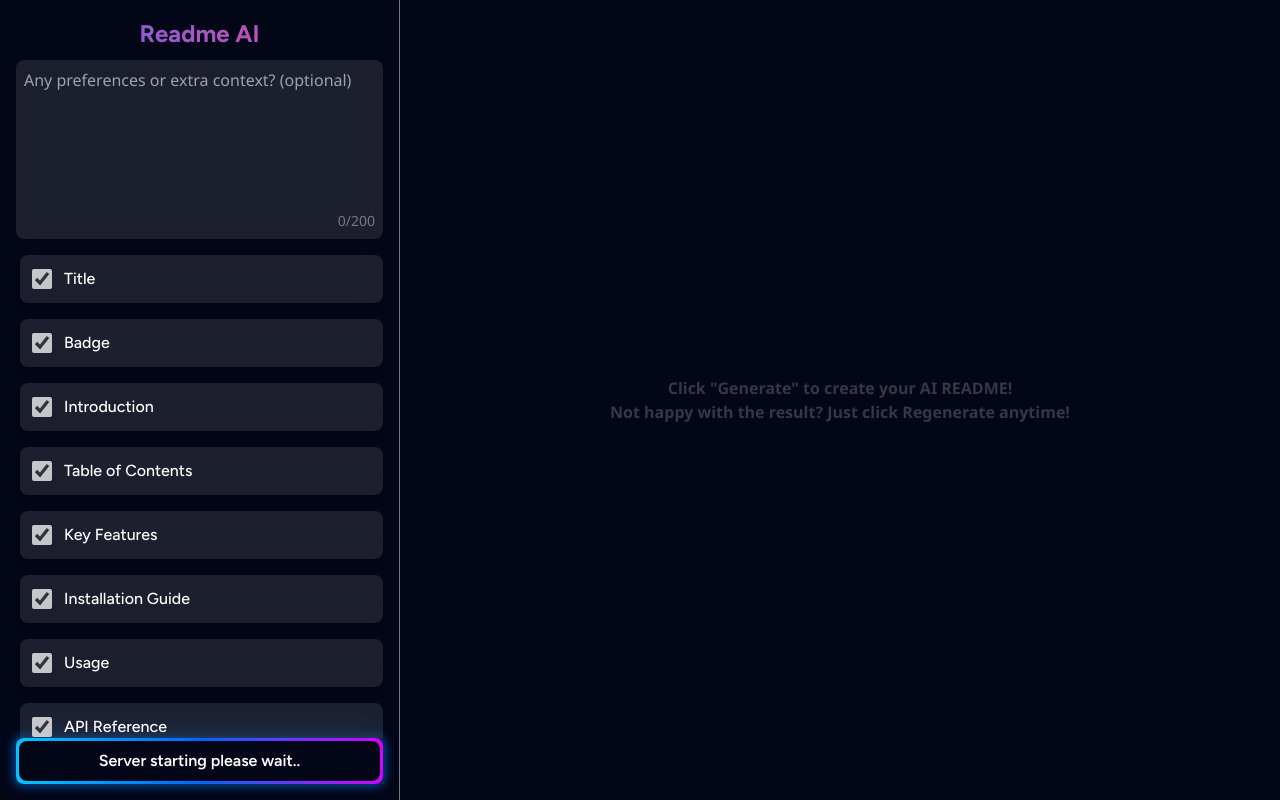
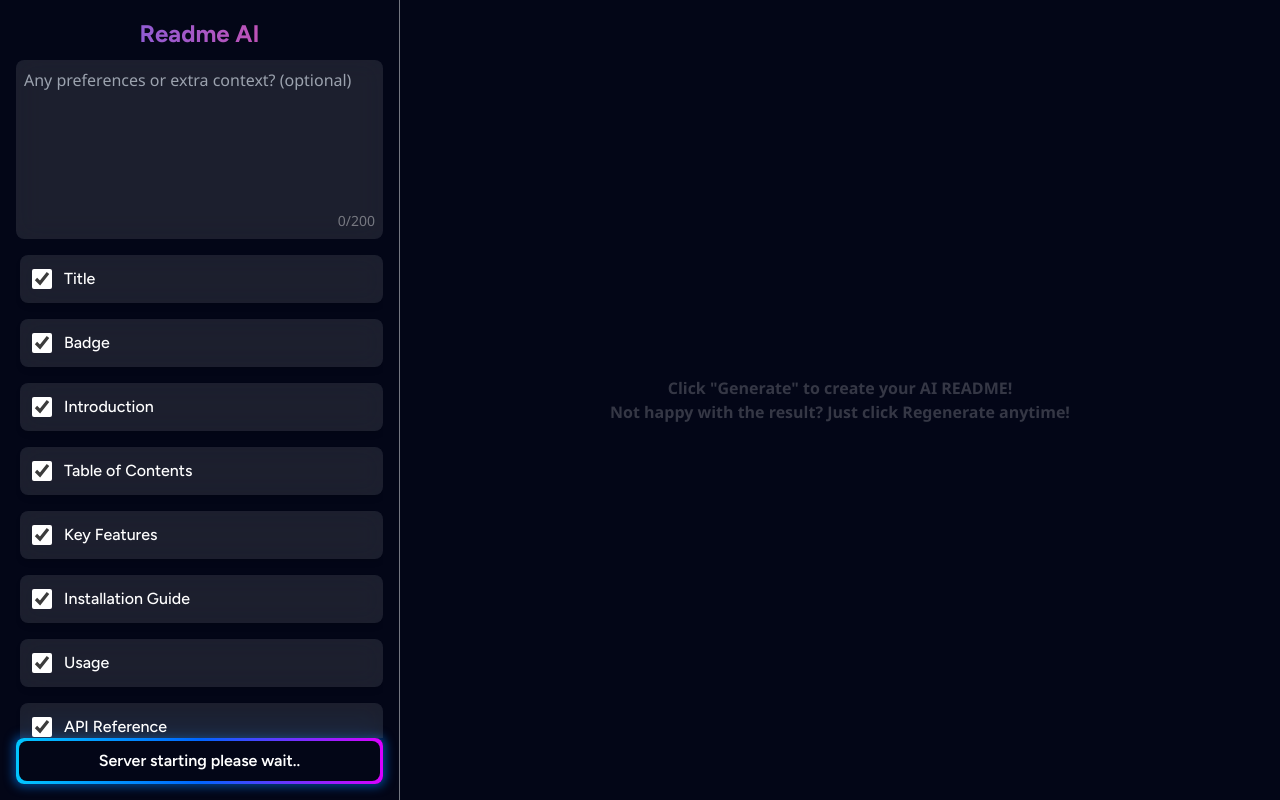
Before and after one commit to anand-106/Readme_generator_uisng_langgraph, a React (Create React App) app in the folder frontend/: page /readme in a window 1280 px wide. Built offline with nearby package versions, Linux system fonts and the light colour scheme; no server answers.

Commit message:
checkbox issue

```diff
--- a/frontend/src/components/ReadmePage/preferencesComp.js
+++ b/frontend/src/components/ReadmePage/preferencesComp.js
@@ -189,7 +189,7 @@ function CheckListItem({ text, checked, onChange }) {
         type="checkbox"
         checked={checked}
         onChange={onChange}
-        className="w-5 h-5 bg-transparent accent-white/10 opacity-75 focus:opacity-50 rounded-lg  transition duration-500 ease-in-out"
+        className="w-5 h-5 accent-white appearance-auto"
       />
       <span className="text-white font-figtree text-base font-medium">
         {text}
```
Also changed, not shown: 12 other files (tests, documents, lock files or other folders).
